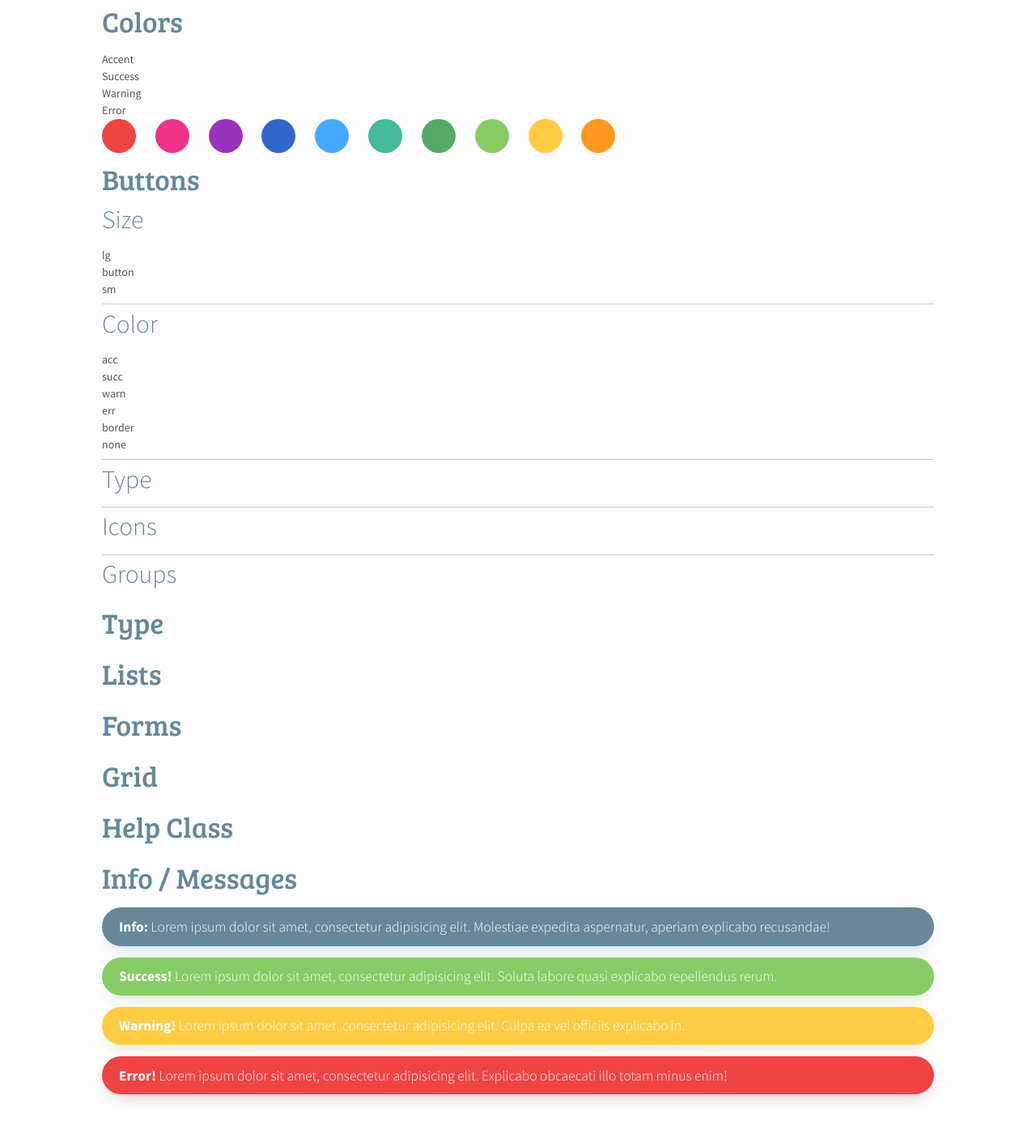
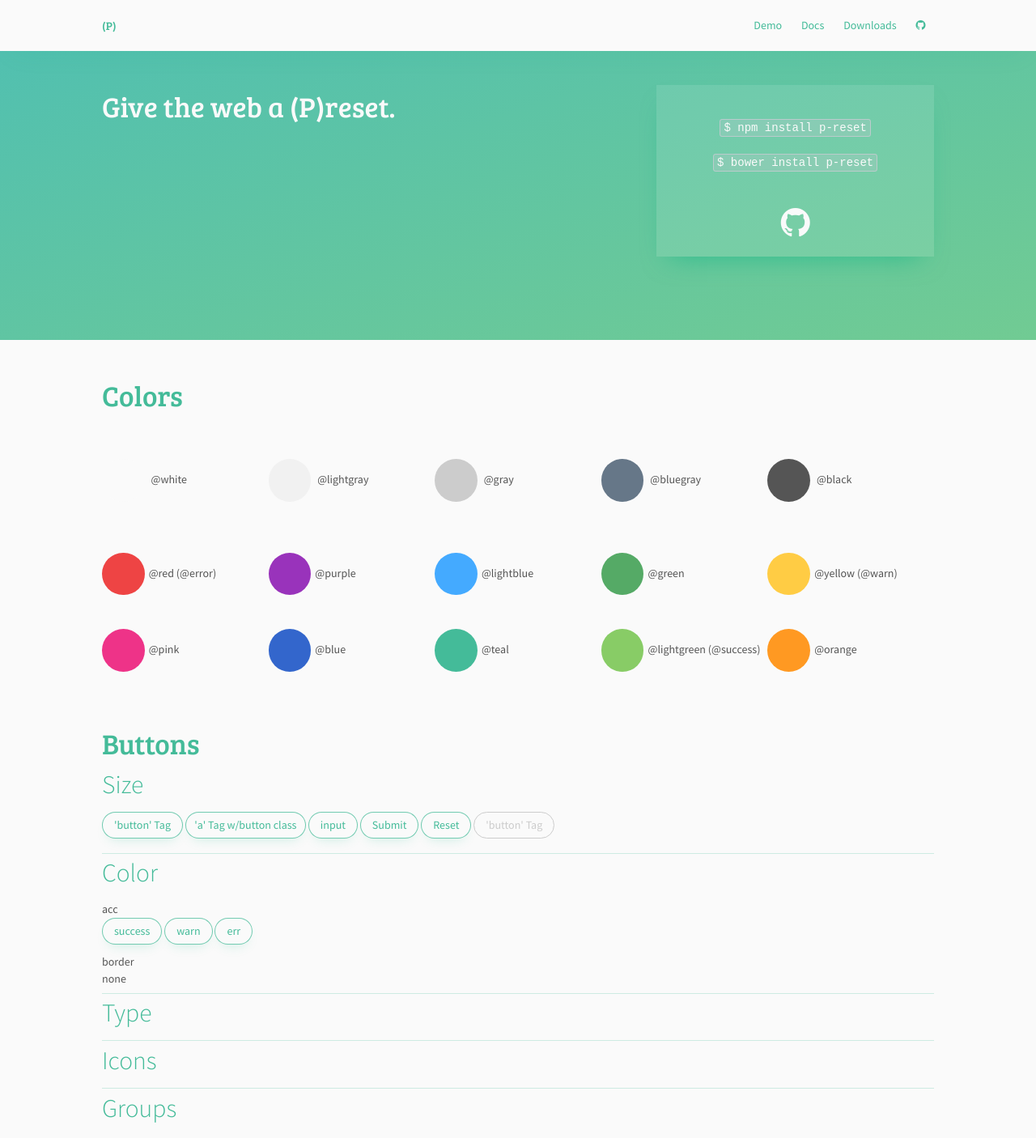
Before and after one commit to aleua/p-reset, a website: page demo/demo.html in a window 1280 px wide. Shown: the top 1406 px of the page at 81% size. Drawn offline with nearby package versions, Linux system fonts and the light colour scheme; some packages are replaced by stand-ins of ours; a script that the page names is missing.

Commit message:
Demo / Nav Menu improvmts, and some more bugfixin.

```diff
--- a/demo/demo.html
+++ b/demo/demo.html
@@ -11,36 +11,74 @@
 	<link rel="stylesheet" href="demo.css">
 </head>
 <body>
+	<header>
+		<nav class="row-12">
+			<div class="logo col-6">
+				<a href="../index.html" class="font-title">(P)</a>
+			</div>
+			<div class="col-6 talignright">
+				<ul>
+					<li><a href="#">Demo</a></li>
+					<li><a href="#">Docs</a></li>
+					<li><a href="#">Downloads</a></li>
+					<li><a href="//github.com/p-realinho/p-reset"><i class="fa fa-github"></i></a></li>
+				</ul>
+			</div>
+		</nav>
+		<p><br></p>
+		<div class="row-12">
+			<div class="col-sm-12 col-8">
+				<h1 class="color-white">Give the web a (P)reset.</h1>
+			</div>
+			<div class="shadow padding taligncenter col-sm-12 col-4" style="background: rgba(255,255,255,.1);">
+				<br>
+				<code>$ npm install p-reset</code><br><br>
+				<code>$ bower install p-reset</code><br><p><br></p>
+				<a href="//github.com/p-realinho/p-reset"><i class="fa fa-github fa-3x"></i></a><br>
+			</div>
+		</div>
+	</header>
 	<main>
+		<p><br></p>
 		<section>
-			<h1>Colors</h1>
-			Accent<br>
-			Success<br>
-			Warning<br>
-			Error<br>
-				<div class="demo red"></div>
-				<div class="demo pink"></div>
-				<div class="demo purple"></div>
-				<div class="demo blue"></div>
-				<div class="demo lightblue"></div>
-				<div class="demo teal"></div>
-				<div class="demo green"></div>
-				<div class="demo lightgreen"></div>
-				<div class="demo yellow"></div>
-				<div class="demo orange"></div>
+			<h1>Colors</h1><br>
+			<div class="row-10">
+				<div class="col-2"><div class="demo white"></div> @white </div>
+				<div class="col-2"><div class="demo lightgray"></div> @lightgray </div>
+				<div class="col-2"><div class="demo gray"></div> @gray </div>
+				<div class="col-2"><div class="demo bluegray"></div> @bluegray </div>
+				<div class="col-2"><div class="demo black"></div> @black </div>
+			</div>
+			<br>
+			<div class="row-10">
+				<div class="col-2"><div class="demo red"></div>@red (@error)</div>
+				<div class="col-2"><div class="demo purple"></div>@purple</div>
+				<div class="col-2"><div class="demo lightblue"></div>@lightblue</div>
+				<div class="col-2"><div class="demo green"></div>@green</div>
+				<div class="col-2"><div class="demo yellow"></div>@yellow (@warn)</div>
+				<div class="col-2"><div class="demo pink"></div>@pink</div>
+				<div class="col-2"><div class="demo blue"></div>@blue</div>
+				<div class="col-2"><div class="demo teal"></div>@teal</div>
+				<div class="col-2"><div class="demo lightgreen"></div>@lightgreen (@success)</div>
+				<div class="col-2"><div class="demo orange"></div>@orange</div>
+			</div>
+			<p><br></p>
 		</section>
 		<section>
 			<h1>Buttons</h1>
 			<h2>Size</h2>
-			lg <br>
-			button <br>
-			sm <br>
+			<button>'button' Tag</button>
+			<a href="#" class="button">'a' Tag w/button class</a>
+			<input type="button" value="input">
+			<input type="submit">
+			<input type="reset">
+			<button disabled>'button' Tag</button>
 			<hr>
 			<h2>Color</h2>
 			acc <br>
-			succ <br>
-			warn <br>
-			err <br>
+			<button class="success">success</button>
+			<button class="warn">warn</button>
+			<button class="err">err</button><br>
 			border <br>
 			none <br>
 			<hr>
--- a/demo/demo.less
+++ b/demo/demo.less
@@ -1,4 +1,6 @@
 @import (reference) '../p-reset.less';
+
+.grid(10);
 
 section{
 	.page-padding;
@@ -7,10 +9,17 @@ section{
 // Colors
 .demo{
 	display: inline-block;
-	padding: @baseline;
+	line-height: @x2baseline;
+	padding: @baseline * 1.25;
+	vertical-align: middle;
 	border-radius: @x2baseline;
-	margin-right: @baseline;
+	margin: (@baseline / 1) 0;
+	margin-right: @baseline / 4;
 }
+.demo.black{ background: @black; }
+.demo.white{ background: @white; }
+.demo.lightgray{ background: @lightgray; }
+.demo.gray{ background: @gray; }
 .demo.yellow{ background: @yellow; }
 .demo.orange{ background: @orange; }
 .demo.red{ background: @red; }
@@ -21,7 +30,7 @@ section{
 .demo.teal{ background: @teal; }
 .demo.green{ background: @green; }
 .demo.lightgreen{ background: @lightgreen; }
-.demo.bluegrey{ background: @bluegrey; }
+.demo.bluegray{ background: @bluegray; }
 
 // Grid
 .gridDemo{
@@ -41,3 +50,18 @@ section{
 		}
 	}
 }
+
+
+// Nav Menu - WIP
+body > header{
+	padding-top: @navheight;
+	 nav{
+		background: @white;
+		color: @accent;
+		position: fixed;
+		top: 0; left: 0;
+		width: 100%;
+		.page-padding;
+		.shadow(@accent, 1.5, .1);
+	}
+}
--- a/index.html
+++ b/index.html
@@ -6,27 +6,34 @@
 	<meta http-equiv="X-UA-Compatible" content="IE=edge">
 	<title>(P)reset</title>
 	<link rel="stylesheet" href="//cdnjs.cloudflare.com/ajax/libs/font-awesome/4.6.3/css/font-awesome.min.css">
-	<!-- <link rel="stylesheet" href="//cdnjs.cloudflare.com/ajax/libs/highlight.js/9.7.0/styles/default.min.css"> -->
+	<link rel="stylesheet" href="//cdnjs.cloudflare.com/ajax/libs/highlight.js/9.7.0/styles/default.min.css">
 	<link rel="stylesheet" href="p-reset.css">
+	<link rel="stylesheet" href="demo/demo.css">
 </head>
 <body>
 	<header>
-		<nav>
-			<div>
+		<nav class="row-12">
+			<div class="logo col-6">
+				<a href="#" class="font-title">(P)</a>
+			</div>
+			<div class="col-6 talignright">
 				<ul>
-					<li><a href=""></a></li>
+					<li><a href="demo/demo.html">Demo</a></li>
+					<li><a href="#">Docs</a></li>
+					<li><a href="#">Downloads</a></li>
+					<li><a href="//github.com/p-realinho/p-reset"><i class="fa fa-github"></i></a></li>
 				</ul>
 			</div>
 		</nav>
+		<p><br></p>
 		<div class="row-12">
 			<div class="col-sm-12 col-8">
-				<h1>Give the web a (P)reset.</h1>
+				<h1 class="color-white">Give the web a (P)reset.</h1>
 			</div>
 			<div class="shadow padding taligncenter col-sm-12 col-4" style="background: rgba(255,255,255,.1);">
 				<br>
 				<code>$ npm install p-reset</code><br><br>
 				<code>$ bower install p-reset</code><br><p><br></p>
-				<!-- <pre><code><link rel="stylesheet" href="//unpkg.com/p-reset@latest/p-reset.css"></code></pre> -->
 				<a href="//github.com/p-realinho/p-reset"><i class="fa fa-github fa-3x"></i></a><br>
 			</div>
 		</div>
@@ -36,14 +43,14 @@
 		<p><br></p>
 		<h1 class="taligncenter">Examples</h1>
 		<p><br></p>
-		<section class="page-margin">
+		<section>
 			<h2>Paragraph</h2>
 			<p>Lorem ipsum dolor sit amet, consectetur adipisicing elit. Consectetur asperiores quae quas aliquam nihil corporis, at iste fuga qui? Consequatur ducimus earum maiores delectus doloremque, est neque architecto ratione obcaecati!</p>
 			<p>Ad tempora officia aspernatur, omnis porro, a itaque maxime ex obcaecati eum possimus. Hic saepe distinctio cupiditate, dolor atque excepturi maiores molestias. Qui ea voluptate facere iste doloribus, reprehenderit officiis.</p>
 			<p>Fugit eveniet id aut neque magni voluptatibus ratione deserunt excepturi dolorum incidunt dignissimos assumenda sit aliquam explicabo ipsum molestiae ad, ducimus reprehenderit accusantium odit distinctio porro. Aperiam distinctio ex odio!</p>
 			<p><br></p>
 		</section>
-		<section class="page-margin row-12">
+		<section class="row-12">
 			<h2>Buttons</h2>
 			<div class="row-12">
 				<div class="col-sm-12 col-6">
@@ -89,7 +96,7 @@
 			<button class="full-width acc big no-shadow">Submit</button>
 			<p><br></p>
 		</section>
-		<section class="page-margin">
+		<section>
 			<h2>Grid</h2>
 			<p>Customizable Grid</p>
 			<div class="row-12 bg-ltgray brad"><div class="padding-half brad col-xs-12 col-sm-7 col-1 bg-acc color-white">.col-1</div></div><br>
@@ -106,7 +113,7 @@
 			<div class="row-12 bg-ltgray brad"><div class="padding-half brad col-12 bg-acc color-white">.col-12 / .col12</div></div><br>
 			<p><br></p>
 		</section>
-		<section class="page-margin gutt gridDemo">
+		<section class="gutt gridDemo">
 			<h2 style="display: inline-block;">Grid w/Gutters</h2>&nbsp;&nbsp;<h5 class="color-gray" style="display: inline-block;">(wip)</h5>
 			<p>Again, customizable and responsive.</p>
 			<div class="row-12"><div class="col-1"><div></div></div><div class="col-1"><div></div></div><div class="col-1"><div></div></div><div class="col-1"><div></div></div><div class="col-1"><div></div></div><div class="col-1"><div></div></div><div class="col-1"><div></div></div><div class="col-1"><div></div></div><div class="col-1"><div></div></div><div class="col-1"><div></div></div><div class="col-1"><div></div></div><div class="col-1"><div></div></div></div><br>
@@ -119,7 +126,7 @@
 		</section>
 		<section class="color-white bg-acc page-padding">
 			<p><br></p>
-			<h1>Section</h1>
+			<h1 class="color-white">Section</h1>
 			<h4 class="color-white">Versatile Classes</h4>
 			<p>Lorem ipsum dolor sit amet, consectetur adipisicing elit. Doloribus nihil quam recusandae labore deserunt ducimus, commodi nostrum dignissimos perferendis sed quibusdam, sequi veniam veritatis adipisci illo ab laborum saepe repellat?</p>
 			<p>Cupiditate voluptas mollitia doloribus molestiae ab, magni eius tempore laborum fuga earum quae placeat odit nihil ut? Voluptatem dolore quo eveniet sit saepe, facere placeat, soluta itaque odio magnam error.</p>
--- a/p-reset.less
+++ b/p-reset.less
@@ -16,7 +16,7 @@
 @titlefont: 'Bree Serif', serif;
 
 // Shades
-@white: #fdfdfd;
+@white: #fafafa;
 @lightgray: shade(@white, 3.5%);
 @gray: #ccc;
 @black: #555;
@@ -25,7 +25,7 @@
 @color: @black;
 
 // Colors
-@accent: @bluegrey;
+@accent: @teal;
 @accentShadow: shade(@accent, 14%);
 @compl: spin(@accent, 30%);
 
@@ -44,7 +44,7 @@
 @lightgreen: #8c6;
 @yellow: #fc4;
 @orange: #f92;
-@bluegrey: #689;
+@bluegray: #678;
 
 // Sizes
 @basefont: 14px * 1;
@@ -112,6 +112,8 @@ html, body{
 	line-height: @baseline;
 	margin: 0; padding: 0;
 }
+html{ height: 100%; }
+body{ min-height: 100%; }
 
 header{
 	background: svg-gradient(to bottom right, spin(lighten(@accent, 3%), 10%), spin(lighten(@accent, 12%), -20%)) no-repeat;
@@ -170,8 +172,8 @@ ul, ol{
 }
 
 // Buttons / Inputs
-button, .button, input, .input,
-body a.button, body a.input,
+button, .button, .btn, input, .input,
+body a.button, a.btn, body a.input,
 textarea, select{
 	border: 1px solid fade(@accent, 75%);
 	background: @background;
@@ -193,7 +195,7 @@ textarea{
 	height: @baseline * 4.75;
 	border-radius: 3px;
 }
-.button{
+.button, .btn{
 	cursor: pointer;
 	padding-left: @baseline / 1.5; padding-right: @baseline / 1.5;
 	.shadow(@accent, .75, .2);
@@ -232,7 +234,7 @@ select{
 }
 select::ms-expand{ display: none; }
 
-.button, .input{
+.button, .btn, .input{
 	&[disabled], &.disabled{
 		border: 1px solid @gray;
 		background: @background;
@@ -256,6 +258,10 @@ select::ms-expand{ display: none; }
 .gen-color-combos(@compl, ~'compl');
 .gen-color-combos(@black, ~'black');
 .gen-color-combos(@white, ~'white');
+
+// Fonts
+.font-title{ font-family: @titlefont; }
+.font-body{ font-family: @bodyfont; }
 
 // Text-Aligns
 .talignleft{ text-align: left; }
@@ -298,8 +304,8 @@ select::ms-expand{ display: none; }
 	margin-top: (@baseline / 2);
 	margin-bottom: (@baseline / 1.5);
 	.shadow(@accent, 1, .3);
-	&.yes, &.accept, &.success{ background: @success; .shadow(@success, 1, .3); }
-	&.no, &.deny, &.failure, &.fail, &.error, &.err{ background: @error; .shadow(@error, 1, .3); }
+	&.yes, &.accept, &.success, &.succ{ background: @success; .shadow(@success, 1, .3); }
+	&.no, &.cancel, &.error, &.err{ background: @error; .shadow(@error, 1, .3); }
 	&.warn, &.warning{ background: @warn; .shadow(@warn, 1, .3); }
 }
 
@@ -331,10 +337,22 @@ select::ms-expand{ display: none; }
 
 // Nav Menu - WIP
 body > header nav{
-	ul li{
+	font-size: @basefont;
+	height: @navheight;
+	line-height: @navheight;
+	div{
 		display: inline-block;
-		a{
-			padding-left: @baseline / 2; padding-right: @baseline / 2;
+		ul{
+			margin: 0; padding: 0;
+			li{
+				display: inline-block;
+				a{
+					height: @navheight;
+					line-height: @navheight;
+					display: inline-block;
+					padding-left: @baseline / 2; padding-right: @baseline / 2;
+				}
+			}
 		}
 	}
 }
--- a/p-reset/reset.less
+++ b/p-reset/reset.less
@@ -171,10 +171,9 @@ big {
 	font-size: 125%;
 }
 hr {
-	background-color: @accent;
+	background-color: fade(@accent, 25%);
 	border: 0;
 	height: 1px;
-	opacity: .4;
 }
 dl {
 	margin: 0 0 @baseline;
```
Also changed, not shown: demo/demo.css, p-reset.css.
